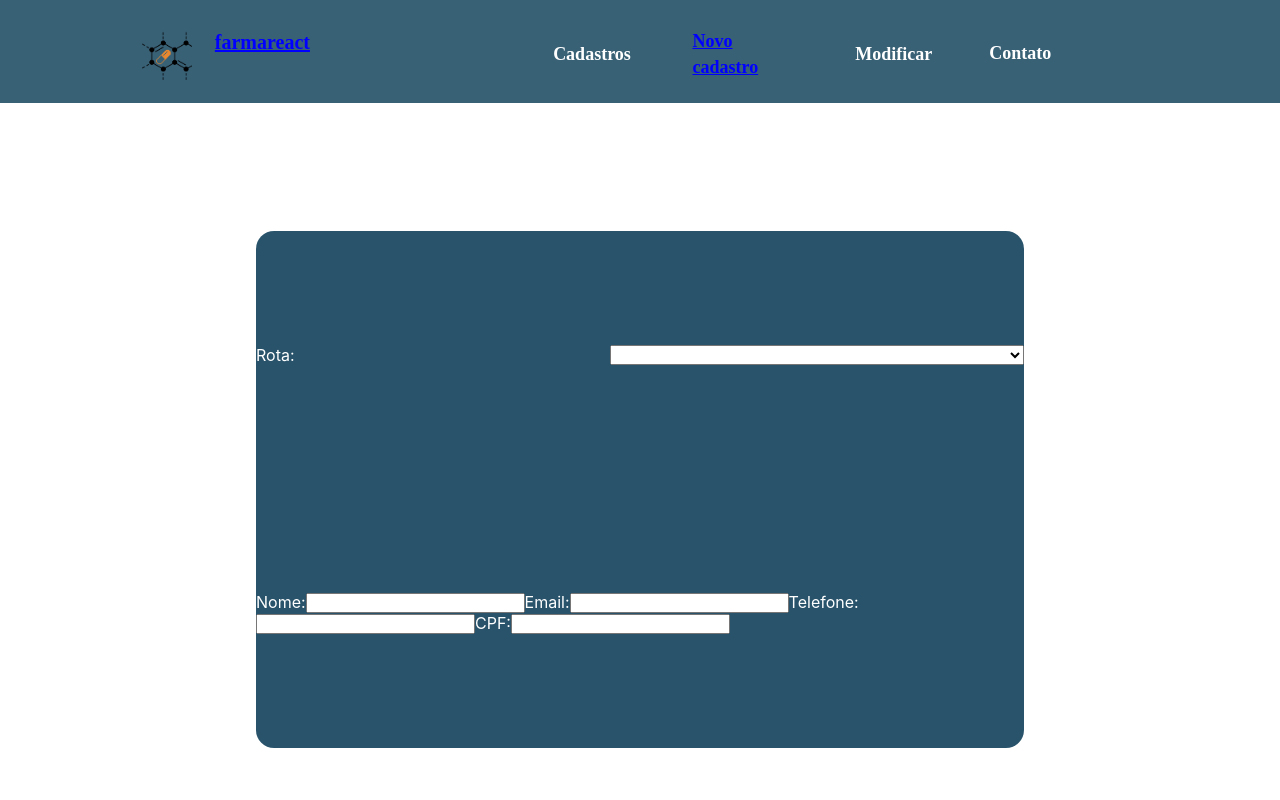
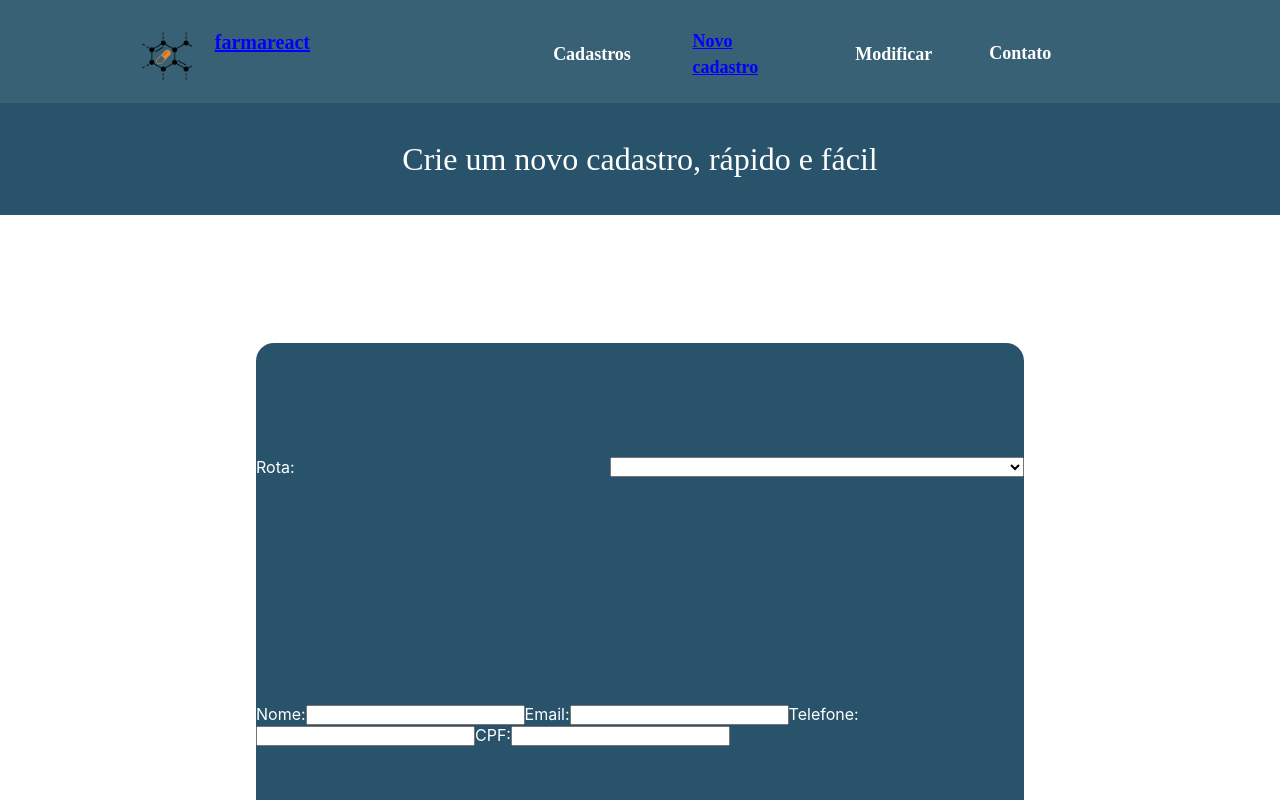
Before and after one commit to JoaoLucasAl/Farmacia-React, a React (Vite) app: page /NovoCadastros in a window 1280 px wide. Shown: the top 800 px of the page. Built offline with nearby package versions, Linux system fonts and the light colour scheme; a web font is replaced by a local one.

Commit message:
:truck: Cadastros renomeado para NovoCadastros

```diff
--- a/src/components/Cadastros/Main/Main.jsx
+++ b/src/components/NovoCadastros/Main/Main.jsx
@@ -2,7 +2,7 @@ import React, { useEffect, useState } from "react";
 import ClientesDataInput from "./DataInput/DataInput";
 import "./MainStyle.css";
 
-const MainCadastro = () => {
+const MainNovoCadastro = () => {
   const [route, setRoute] = useState("");
 
   useEffect(() => console.log(route), [route]);
@@ -31,4 +31,4 @@ const MainCadastro = () => {
   );
 };
 
-export default MainCadastro;
+export default MainNovoCadastro;
--- a/src/components/Cadastros/Title/Title.jsx
+++ b/src/components/NovoCadastros/Title/Title.jsx
@@ -1,7 +1,7 @@
 import React from "react";
 import './TitleStyle.css'
 
-const TitleCadastro = () => {
+const TitleNovoCadastro = () => {
     return (
         <div className="title_div">
             Crie um novo cadastro, rápido e fácil
@@ -9,4 +9,4 @@ const TitleCadastro = () => {
     )
 }
 
-export default TitleCadastro
+export default TitleNovoCadastro
--- a/src/pages/NovoCadastros.jsx
+++ b/src/pages/NovoCadastros.jsx
@@ -1,10 +1,12 @@
 import React from "react";
-import MainCadastro from "../components/Cadastros/Main/Main";
+import MainNovoCadastro from "../components/NovoCadastros/Main/Main";
+import TitleNovoCadastro from "../components/NovoCadastros/Title/Title";
 
 const NovoCadastros = () => {
   return (
     <div>
-      <MainCadastro />
+      <TitleNovoCadastro />
+      <MainNovoCadastro />
     </div>
   );
 };
```
Also changed, not shown: src/components/NovoCadastros/Main/DataInput/DataInput.jsx (renamed from src/components/Cadastros/Main/DataInput/DataInput.jsx), src/components/NovoCadastros/Main/MainStyle.css (renamed from src/components/Cadastros/Main/MainStyle.css), src/components/NovoCadastros/Title/TitleStyle.css (renamed from src/components/Cadastros/Title/TitleStyle.css).
